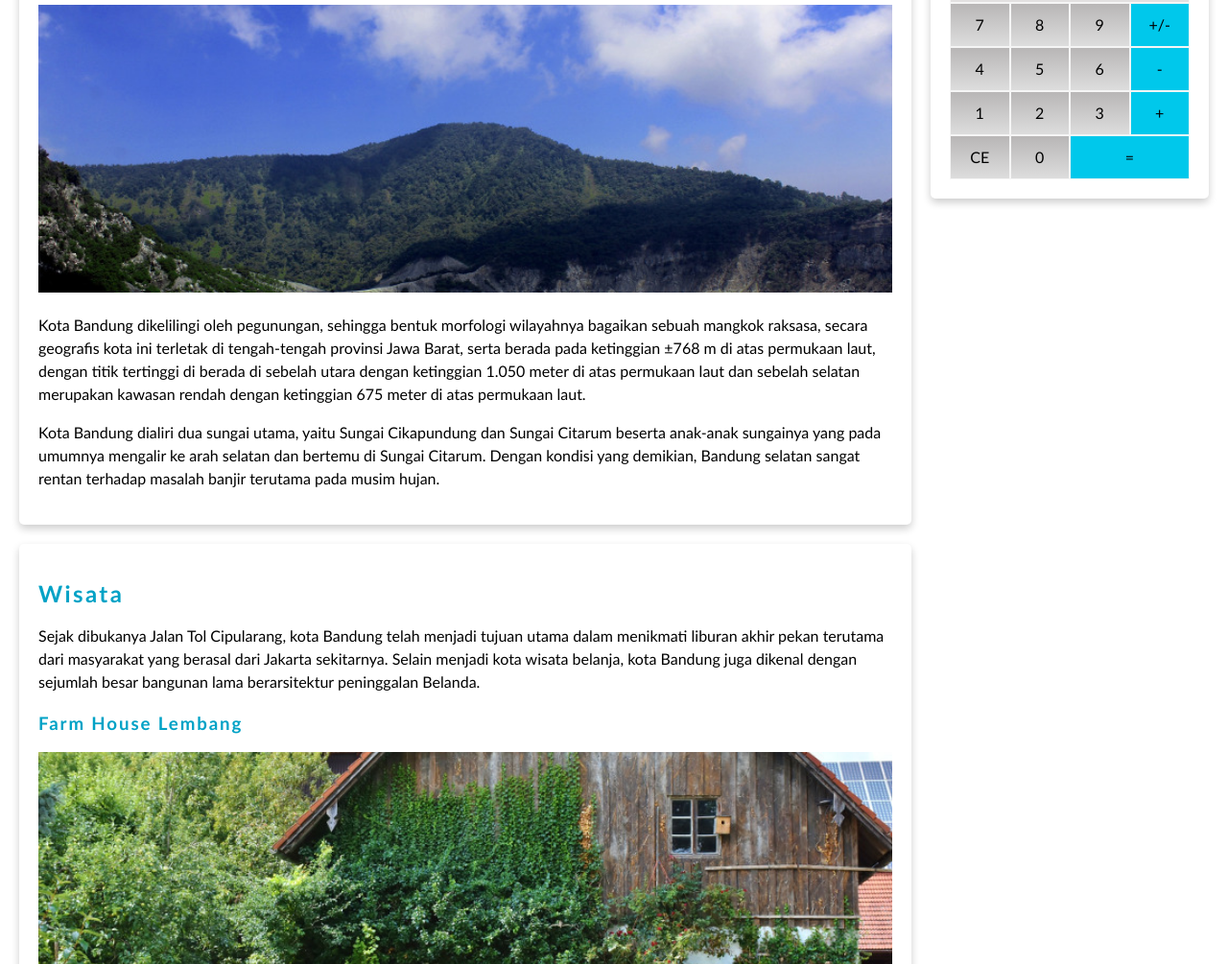
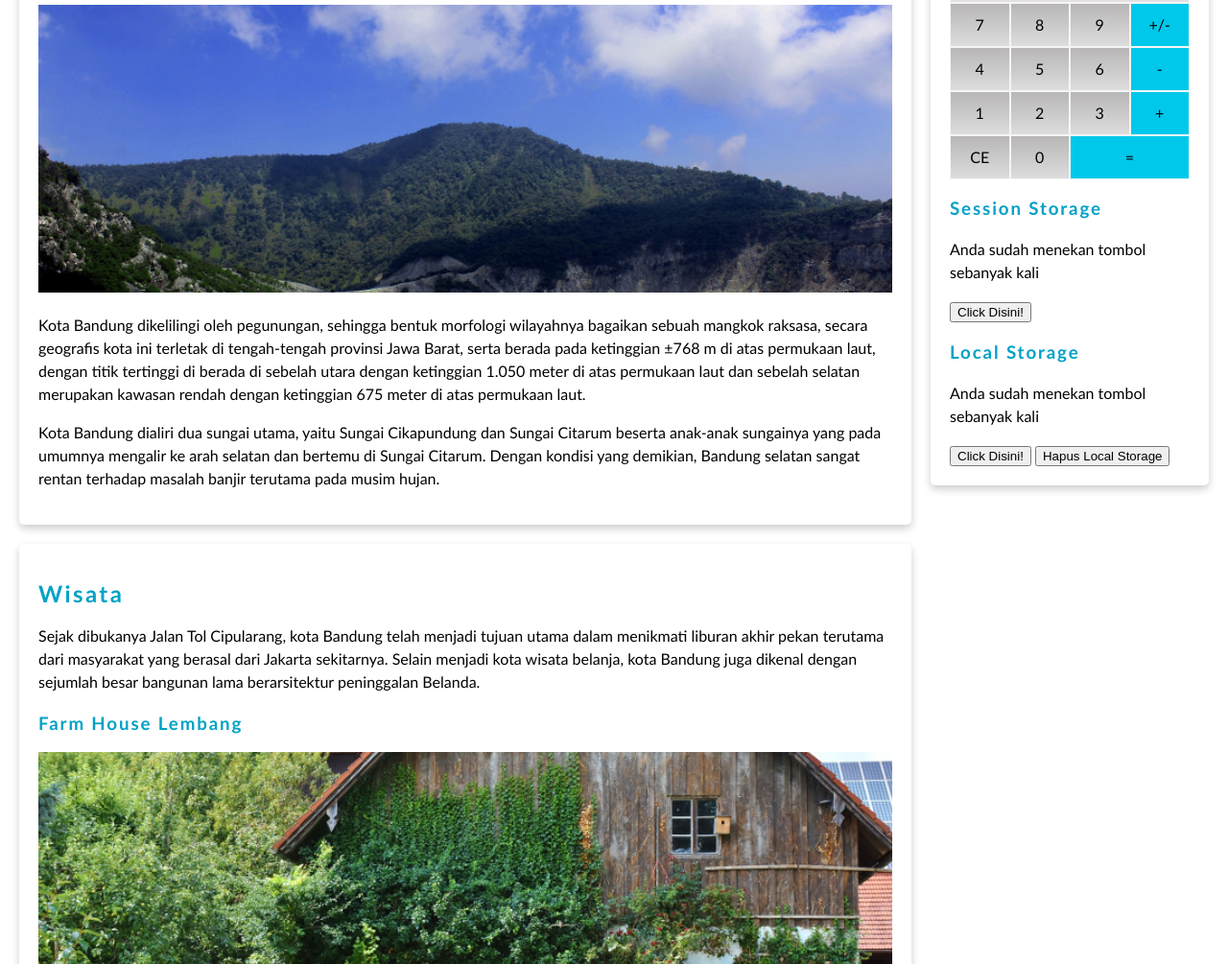
Before and after one commit to ricci22/DicodingBDPW, a plain HTML site: page src/index.html in a window 1280 px wide. Shown: the part 1121-2126 px from the top of the page at 96% size. Drawn offline with Linux system fonts and the light colour scheme.

Commit message:
20200523 Local Storage and Session Storage

```diff
--- a/src/assets/scripts/calculator.js
+++ b/src/assets/scripts/calculator.js
@@ -120,3 +120,44 @@ for (let button of buttons) {
         updateDisplay();
     });
 }
+
+const cacheKey = "NUMBER";
+if (typeof(Storage) !== "undefined") {
+    // pengecekan apakah data sessionStorage dengan key NUMBER tersedia atau belum
+    if (sessionStorage.getItem(cacheKey) === "undefined") {
+        // jika belum maka akan atur dengan nilai awal yakni 0
+        sessionStorage.setItem(cacheKey, 0);
+    }
+    const btnSessionStorage = document.querySelector("#btnSessionStorage");
+    const countSessionStorage = document.querySelector("#countSessionStorage") ;
+    btnSessionStorage.addEventListener('click', function(event) {
+        let number = sessionStorage.getItem(cacheKey);
+        number++;
+        sessionStorage.setItem(cacheKey, number);
+        countSessionStorage.innerText = sessionStorage.getItem(cacheKey);
+    });
+} else {
+    alert("Browser tidak mendukung web storage");
+}
+
+const cacheKey2 = "NUMBER2";
+if (typeof(Storage) !== "undefined") {
+    if (localStorage.getItem(cacheKey2) === "undefined") {
+        localStorage.setItem(cacheKey2, 0);
+    }
+
+    const btnLocalStorage = document.querySelector("#btnLocalStorage");
+    const countLocalStorage = document.querySelector("#countLocalStorage");
+    const clearLocalStorage = document.querySelector("#clearLocalStorage");
+    btnLocalStorage.addEventListener('click', function(event) {
+        let number2 = localStorage.getItem(cacheKey2);
+        number2++;
+        localStorage.setItem(cacheKey2, number2);
+        countLocalStorage.innerText = localStorage.getItem(cacheKey2);
+    });
+    clearLocalStorage.addEventListener('click', function(event) {
+        localStorage.removeItem(cacheKey2);
+    });
+} else {
+    alert("Browser tidak mendukung web storage");
+}
--- a/src/index.html
+++ b/src/index.html
@@ -146,6 +146,21 @@
 							</div>
 						</div>
 					</section>
+					<section>
+						<h3>Session Storage</h3>
+						<div>
+							<p>Anda sudah menekan tombol sebanyak <span id="countSessionStorage"></span> kali </p>
+							<button id="btnSessionStorage">Click Disini!</button>
+						</div>
+					</section>
+					<section>
+						<h3>Local Storage</h3>
+						<div>
+							<p>Anda sudah menekan tombol sebanyak <span id="countLocalStorage"></span> kali </p>
+							<button id="btnLocalStorage">Click Disini!</button>
+							<button id="clearLocalStorage">Hapus Local Storage</button>
+						</div>
+					</section>
 				</article>
 			</aside>
 		</main>
```
